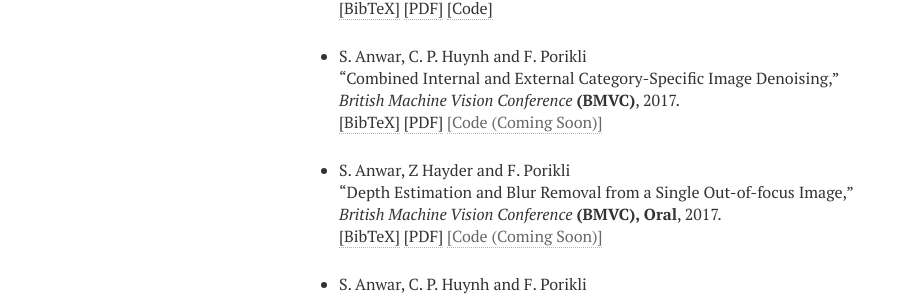
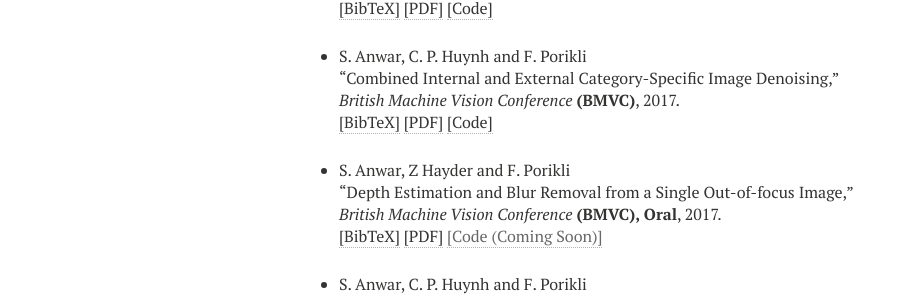
Before and after one commit to saeed-anwar/saeed-anwar.github.io, a Jekyll site: the page built from publications.md, in a window 1280 px wide. Shown: the part 620-917 px from the top of the page, without its empty margins (21-940 px from the left). Built offline with Jekyll 4.4.1, drawn with Linux system fonts in a browser that asks for light colours; nearby versions of some CDN libraries.

```diff
--- a/_layouts/publications.html
+++ b/_layouts/publications.html
@@ -192,7 +192,7 @@ S. Anwar, C. P. Huynh and F. Porikli <br>
 <br />
 <a href="javascript:toggleBibtex('Anwar2017internalnoise')">[BibTeX]</a>
 <a href="../papers/BMVC17-internalnoise.pdf">[PDF]</a>
-<a href="">[Code (Coming Soon)]</a>
+<a href="../codes/Combined_BMVC17_codes">[Code]</a>
 
 </p>
 <div id="bib_Anwar2017internalnoise" class="bibtex noshow">
```
